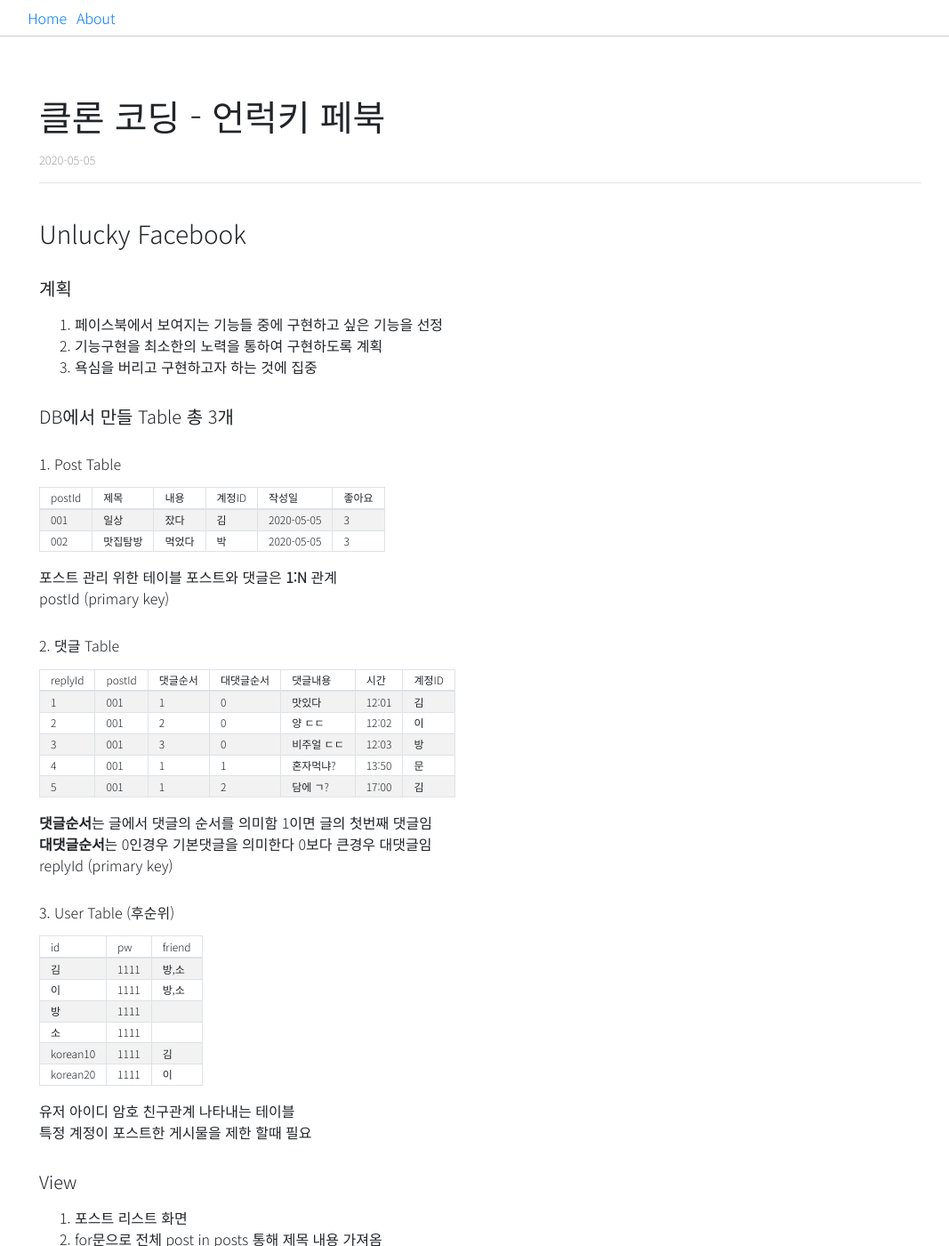
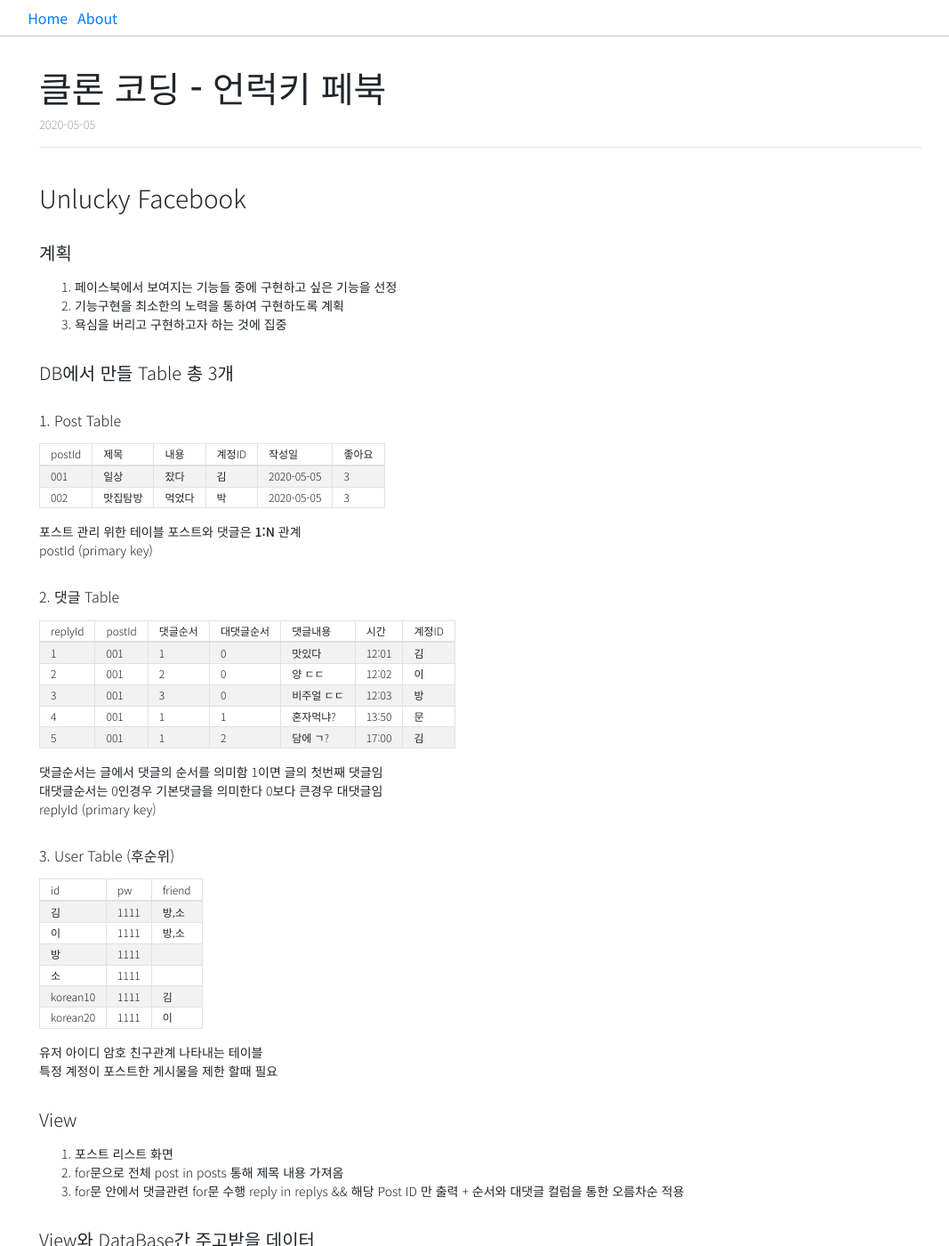
Before and after one commit to waonta/wati2.github.io, a Jekyll site: the page built from _posts/2020-05-05-Unlucky Facebook.md, in a window 1280 px wide and 1400 px high. Shown: the whole window at 89% size, without its empty margins (100-1167 px from the left). Built offline with Jekyll 4.4.1, drawn with Linux system fonts in a browser that asks for light colours; some web fonts are replaced.

Commit message:
edit scss

```diff
--- a/_sass/index.scss
+++ b/_sass/base.scss
@@ -1,15 +1,10 @@
-@import url('https://fonts.googleapis.com/css2?family=Noto+Sans+KR:wght@100;300&display=swap');
+@import url('https://fonts.googleapis.com/css2?family=Noto+Sans+KR:wght@100;300;400;500;700;900&display=swap');
 @import url('https://fonts.googleapis.com/css2?family=Roboto:wght@300&display=swap');
+@import url('https://fonts.googleapis.com/css2?family=Nanum+Gothic+Coding:wght@400;700&display=swap');
 
 body {
     padding: 50px 0 0 0;
     font-family: "Noto Sans KR", "Apple SD Gothic Neo", "맑은 고딕", "Malgun Gothic", 돋움, dotum, sans-serif;
-}
-h1, h2, h3, h4, h5, h6{
-    position: relative;
-    margin-top: 2rem;
-    margin-bottom: 1rem;
-    // font-weight: 300;
 }
 
 ul {
--- a/_sass/code.scss
+++ b/_sass/code.scss
@@ -1,13 +1,27 @@
+$comment: #29a333;
+$white: #f3f3f3;
+
+figure{
+    &.highlight {
+        background-color: black;
+        color: $white;
+    }
+
     pre.lineno {
         padding: 0 0.5em;
-    border-right: 1px solid #666666;
+        color: $comment;
+        border-right: 1px solid $comment;
+        font-weight: 900;
     }
 
-figure > pre {
-    border: 1px solid #232323;
-    background-color: #dbdbdb;
+    pre {
+        border: none;
+        margin-bottom: 0;
     }
 
-figure pre {
-    margin-bottom: 0;
+    & td>pre>span{
+        font-family: "Nanum Gothic Coding","Noto Sans KR", "Apple SD Gothic Neo", "맑은 고딕", "Malgun Gothic", 돋움, dotum, sans-serif;;
+        color:white;
+        font-weight: 700;
     }
+}
--- a/_sass/content.scss
+++ b/_sass/content.scss
@@ -3,13 +3,6 @@
     margin: 0 auto;
     padding: 1.5rem 1rem;
     min-height: 90vh;
-}
-
-.content-post {
-    max-width: 1024px;
-    margin: 0 auto;
-    margin-top: 2.5rem;
-    padding-bottom: 2.5rem;
 }
 
 .post-date {
@@ -18,16 +11,35 @@
     font-weight: 300;
 }
 
-.content-post p, .content-post li {
-    font-size: 1em;
+.content-post {
+    max-width: 1024px;
+    margin: 0 auto;
+    margin-top: 2.5rem;
+    padding-bottom: 2.5rem;
+    font-weight: 300;
+
+    h1,h2,h3,h4,h5,h6 {
+    position: relative;
+    margin-top: 2rem;
+    margin-bottom: 1rem;
+    font-weight: 300;
     }
 
-.content-post>table th, .content-post>table td {
+    p, li {
+        font-size: 0.875em;
+    }
+
+    >table th, >table td {
         font-size: 0.75em;
         font-weight: 300;
         padding: 0.2em 1em;
     }
 
-.content-post>table {
+    >table {
         width: auto;
     }
+
+    strong {
+        font-weight: 500;
+    }
+}
--- a/_sass/nav.scss
+++ b/_sass/nav.scss
@@ -7,6 +7,10 @@
     padding: 0.5rem 1rem;
     border-bottom: 1px solid #cbcbcb;
     z-index: 5050;
+
+    a{
+        padding: 0 0.2rem;
+    }
 }
 
 footer{
@@ -15,22 +19,7 @@
     padding: 0.5rem 0.2rem;
 }
 
-nav a{
-    padding: 0 0.2rem;
-}
-
 .nav-box, .footer-box{
     max-width: 1024px;
     margin: auto;
 }
-
-
-
-// nav>a {
-//     width:100%;
-//     border: 1px solid;
-//     border-radius: 5px;
-//     margin: 0.1em;
-//     text-align: center;
-//     padding: 0 0.2em;
-// }
--- a/assets/css/styles.scss
+++ b/assets/css/styles.scss
@@ -1,6 +1,6 @@
 ---
 ---
-@import "index";
+@import "base";
 @import "nav";
 @import "content";
 @import "code";
```
Lines whose indentation alone changed are shown as unchanged.
